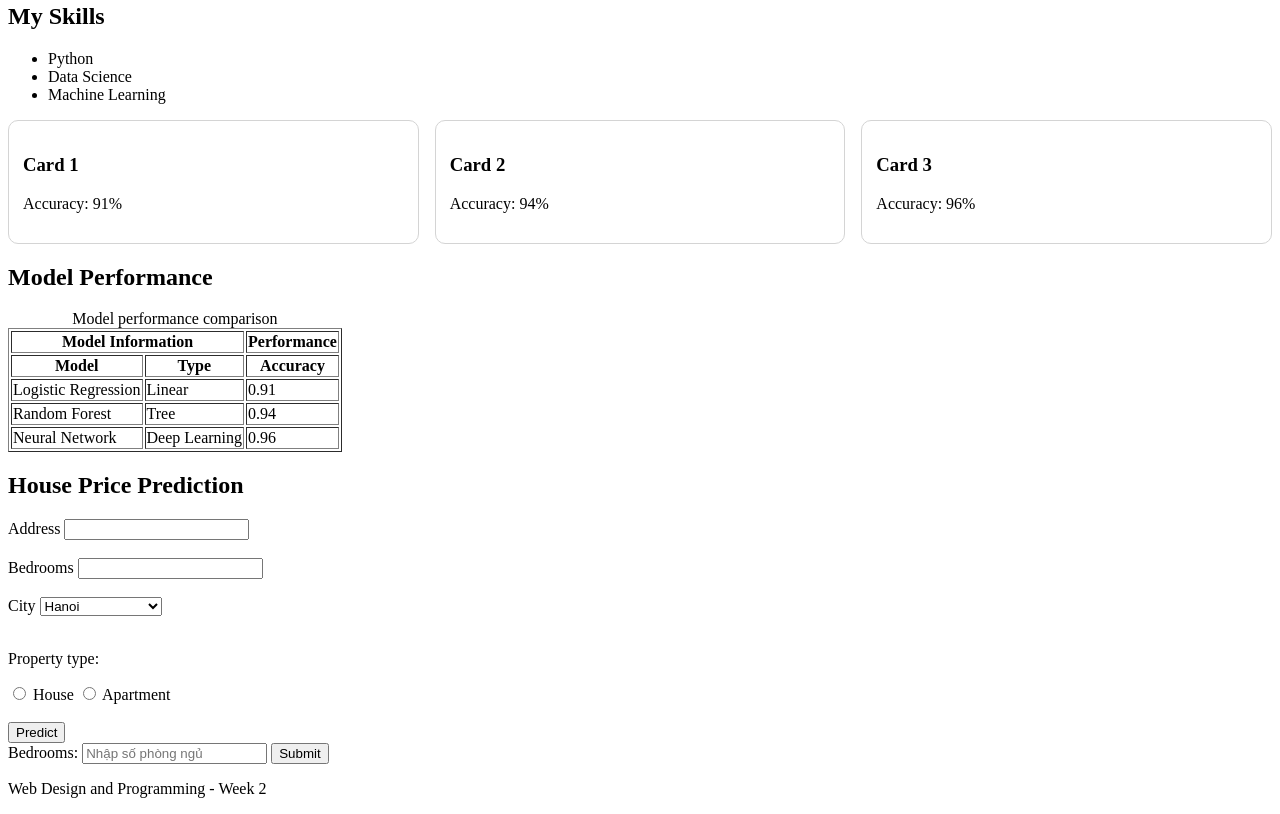
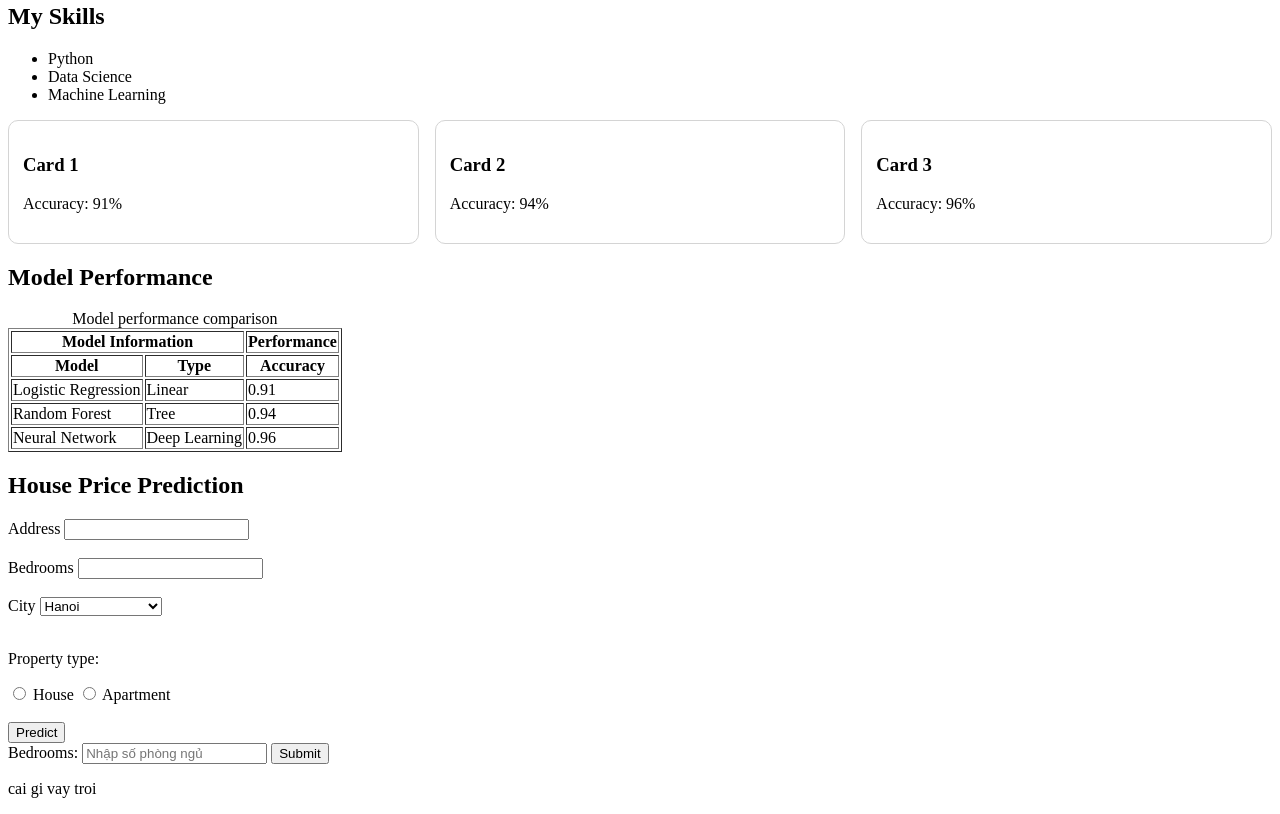
Before and after one commit to NickyTheCoder-MLe02/web-course, a plain HTML site: page web-course/index.html in a window 1280 px wide. Shown: the part 510-1324 px from the top of the page. Drawn offline with Linux system fonts and the light colour scheme.

Commit message:
messi<ronaldo

```diff
--- a/web-course/index.html
+++ b/web-course/index.html
@@ -156,7 +156,7 @@
     </main>
 
     <footer>
-        <p>Web Design and Programming - Week 2</p>
+        <p>cai gi vay troi</p>
     </footer>
 
     <script src="app.js" defer></script>
```
